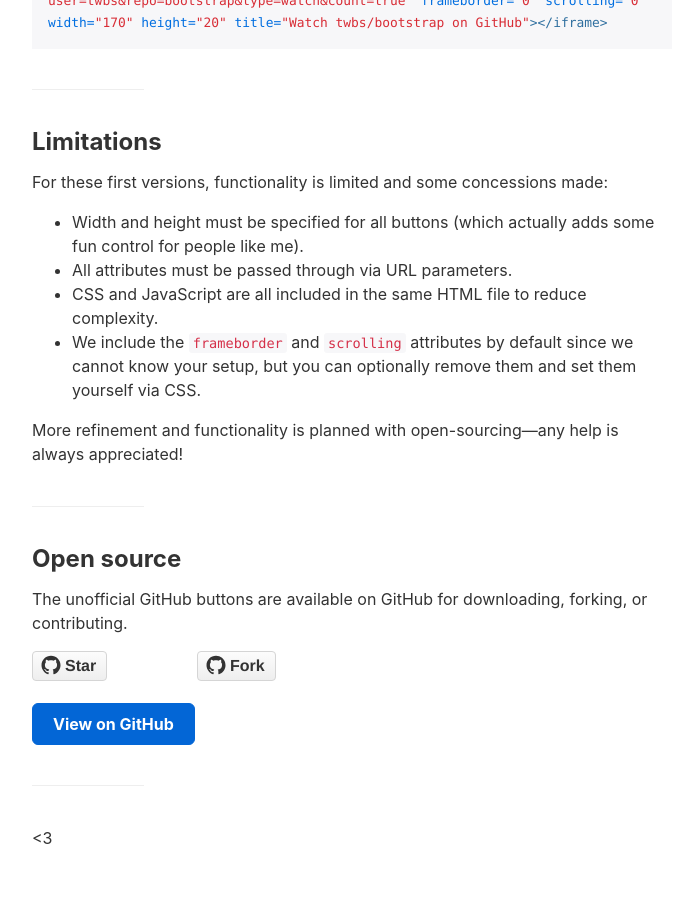
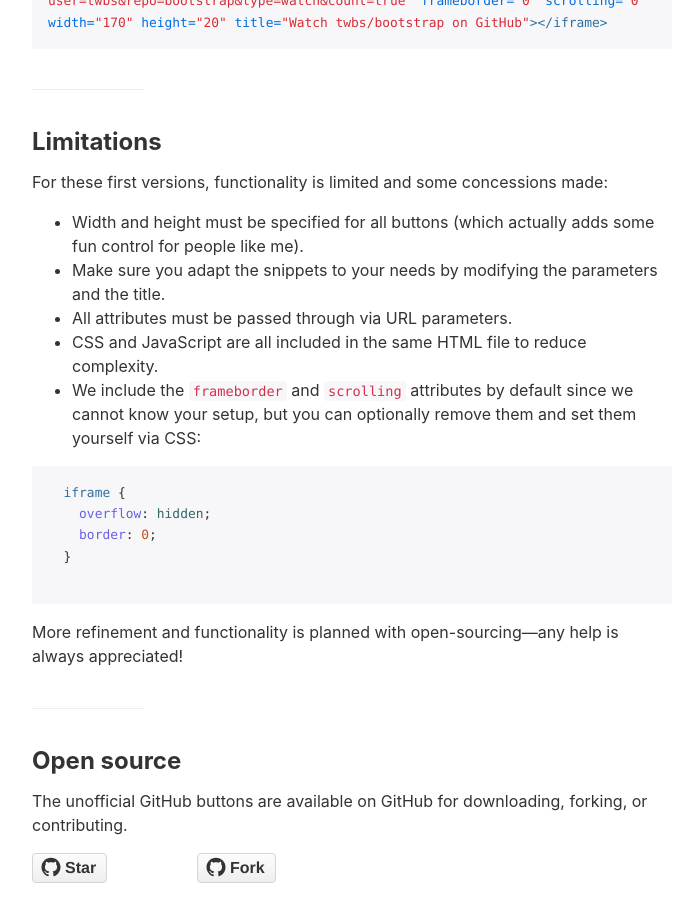
Before and after one commit to mdo/github-buttons, a Jekyll site: the page built from index.md, in a window 1280 px wide and 900 px high, scrolled down 3787 px. Shown: the whole window, without its empty margins (288-976 px from the left). Built offline with Jekyll 4.4.1, drawn with Linux system fonts in a browser that asks for light colours; comment, search, counter and statistics services are not loaded.

Commit message:
Mention the CSS equivalent for frameborder and scrolling

```diff
--- a/index.md
+++ b/index.md
@@ -110,9 +110,17 @@
 For these first versions, functionality is limited and some concessions made:
 
 * Width and height must be specified for all buttons (which actually adds some fun control for people like me).
+* Make sure you adapt the snippets to your needs by modifying the parameters and the title.
 * All attributes must be passed through via URL parameters.
 * CSS and JavaScript are all included in the same HTML file to reduce complexity.
-* We include the `frameborder` and `scrolling` attributes by default since we cannot know your setup, but you can optionally remove them and set them yourself via CSS.
+* We include the `frameborder` and `scrolling` attributes by default since we cannot know your setup, but you can optionally remove them and set them yourself via CSS:
+
+  {% highlight css %}
+  iframe {
+    overflow: hidden;
+    border: 0;
+  }
+  {% endhighlight %}
 
 More refinement and functionality is planned with open-sourcing—any help is always appreciated!
 
```
